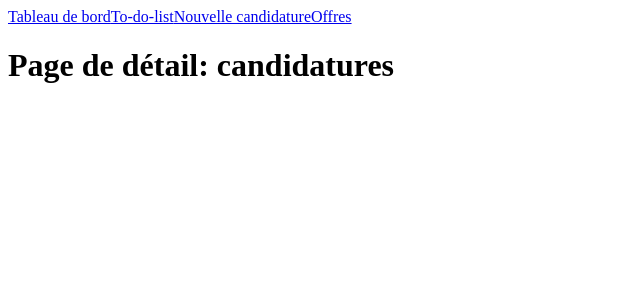
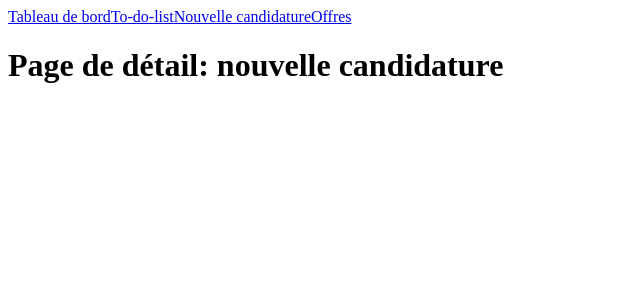
Before and after one commit to DianeBinsztok/Next-job-application-board, a Next.js app: page /new-application in a window 1280 px wide. Shown: the top 300 px of the page, without its empty margins (0-640 px from the left). Built offline with nearby package versions, Linux system fonts and the light colour scheme.

Commit message:
pull main routes

```diff
--- a/app/new-application/page.jsx
+++ b/app/new-application/page.jsx
@@ -1,7 +1,7 @@
 export default function page() {
     return (
       <main>
-        <h1>Page de détail: candidatures</h1>
+        <h1>Page de détail: nouvelle candidature</h1>
       </main>
     )
   }
--- a/components/Nav.jsx
+++ b/components/Nav.jsx
@@ -1,6 +1,5 @@
 import React from 'react';
 import Link from 'next/link';
-
 
 const Nav = () => {
   return (
```
